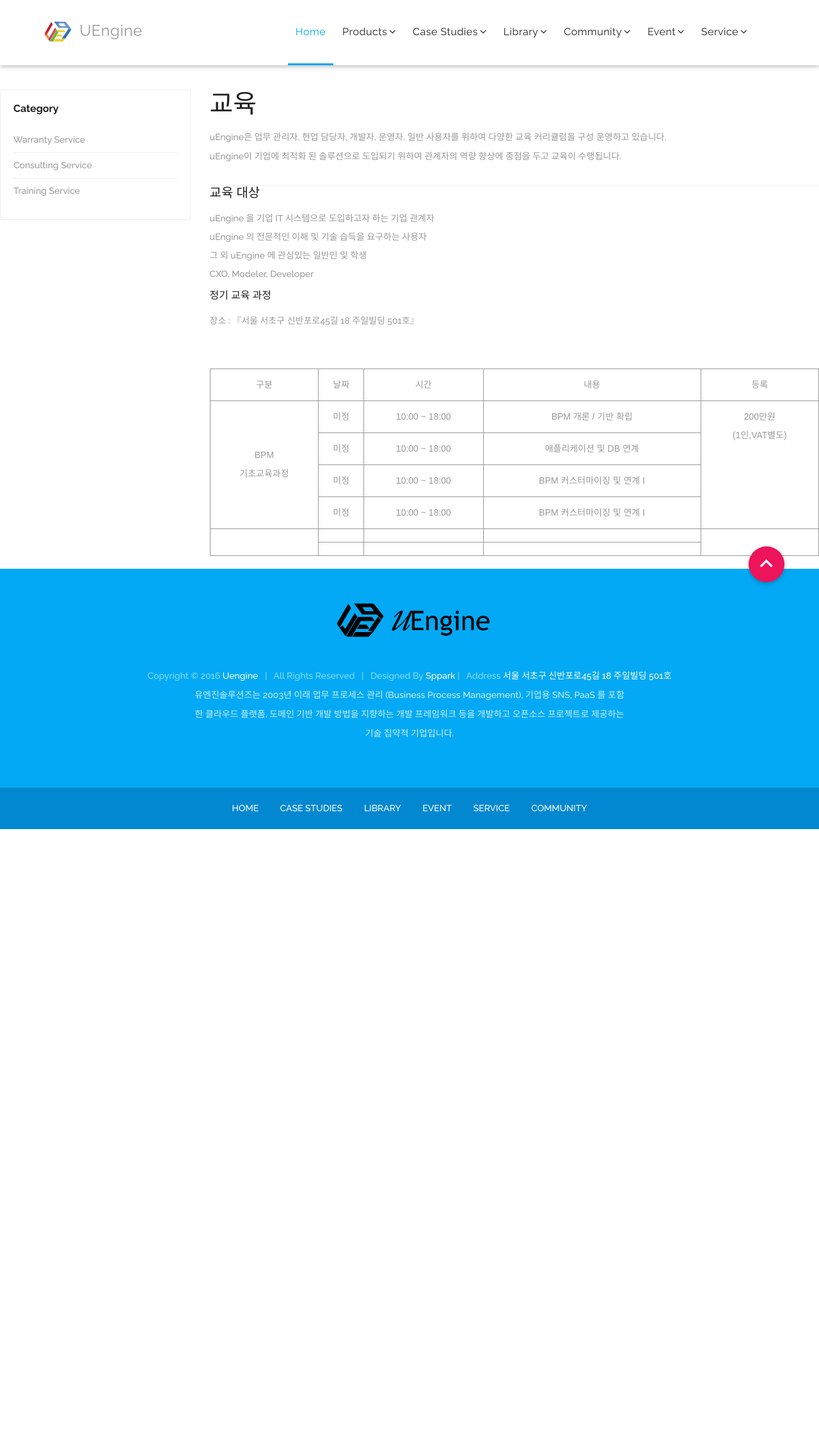
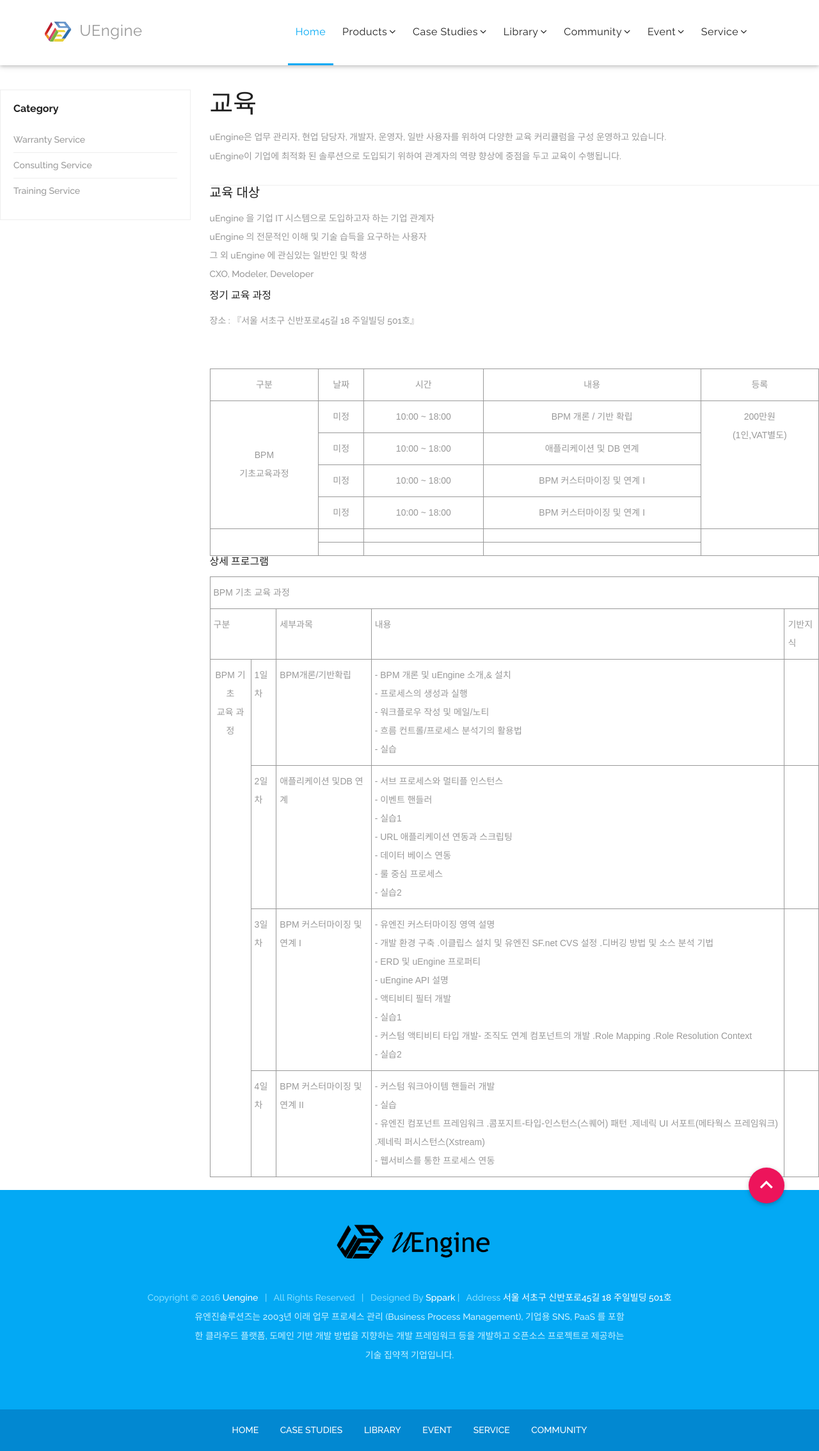
Before and after one commit to TheOpenCloudEngine/theopencloudengine.github.io, a Jekyll site: the page built from service/training.md, in a window 1280 px wide. Shown: the whole page at 64% size. Built offline with Jekyll 4.4.1, drawn with Linux system fonts in a browser that asks for light colours; our own code applies the rules of GitHub Pages for plain Markdown files; before the commit the page ends 1296 px from its top, so only the background shows below that.

Commit message:
Update training.md

```diff
--- a/service/training.md
+++ b/service/training.md
@@ -72,3 +72,49 @@
     <td class="tg-baqh"></td>
   </tr>
 </table>
+
+#### 상세 프로그램
+
+<style type="text/css">
+.tg  {border-collapse:collapse;border-spacing:0;}
+.tg td{font-family:Arial, sans-serif;font-size:14px;padding:10px 5px;border-style:solid;border-width:1px;overflow:hidden;word-break:normal;}
+.tg th{font-family:Arial, sans-serif;font-size:14px;font-weight:normal;padding:10px 5px;border-style:solid;border-width:1px;overflow:hidden;word-break:normal;}
+.tg .tg-baqh{text-align:center;vertical-align:top}
+.tg .tg-yw4l{vertical-align:top}
+</style>
+<table class="tg">
+  <tr>
+    <th class="tg-031e" colspan="5">BPM 기초 교육 과정</th>
+  </tr>
+  <tr>
+    <td class="tg-yw4l" colspan="2">구분</td>
+    <td class="tg-yw4l">세부과목</td>
+    <td class="tg-yw4l">내용</td>
+    <td class="tg-yw4l">기반지식</td>
+  </tr>
+  <tr>
+    <td class="tg-baqh" rowspan="4">BPM 기초<br>교육 과정</td>
+    <td class="tg-yw4l">1일차</td>
+    <td class="tg-yw4l">BPM개론/기반확립</td>
+    <td class="tg-yw4l">- BPM 개론 및 uEngine 소개,&amp; 설치<br>- 프로세스의 생성과 실행 <br>- 워크플로우 작성 및 메일/노티<br>- 흐름 컨트롤/프로세스 분석기의 활용법<br>- 실습</td>
+    <td class="tg-yw4l"></td>
+  </tr>
+  <tr>
+    <td class="tg-yw4l">2일차</td>
+    <td class="tg-yw4l">애플리케이션 및DB 연계</td>
+    <td class="tg-yw4l">- 서브 프로세스와 멀티플 인스턴스 <br>- 이벤트 핸들러 <br>- 실습1<br>- URL 애플리케이션 연동과 스크립팅 <br>- 데이터 베이스 연동 <br>- 룰 중심 프로세스<br>- 실습2</td>
+    <td class="tg-yw4l"></td>
+  </tr>
+  <tr>
+    <td class="tg-yw4l">3일차</td>
+    <td class="tg-yw4l">BPM 커스터마이징 및 연계 I</td>
+    <td class="tg-yw4l">- 유엔진 커스터마이징 영역 설명<br>- 개발 환경 구축 .이클립스 설치 및 유엔진 SF.net CVS 설정 .디버깅 방법 및 소스 분석 기법<br>- ERD 및 uEngine 프로퍼티<br>- uEngine API 설명<br>- 액티비티 필터 개발<br>- 실습1<br>- 커스텀 액티비티 타입 개발- 조직도 연계 컴포넌트의 개발 .Role Mapping .Role Resolution Context<br>- 실습2</td>
+    <td class="tg-yw4l"></td>
+  </tr>
+  <tr>
+    <td class="tg-yw4l">4일차</td>
+    <td class="tg-yw4l">BPM 커스터마이징 및 연계 II</td>
+    <td class="tg-yw4l">- 커스텀 워크아이템 핸들러 개발 <br>- 실습<br>- 유엔진 컴포넌트 프레임워크 .콤포지트-타입-인스턴스(스퀘어) 패턴 .제네릭 UI 서포트(메타웍스 프레임워크) .제네릭 퍼시스턴스(Xstream) <br>- 웹서비스를 통한 프로세스 연동</td>
+    <td class="tg-yw4l"></td>
+  </tr>
+</table>
```
